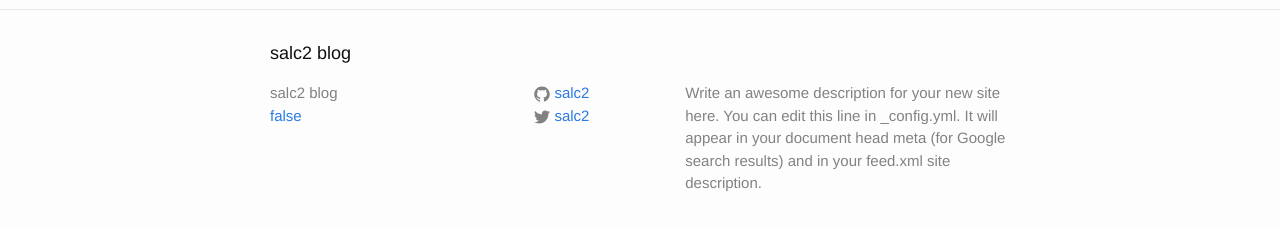
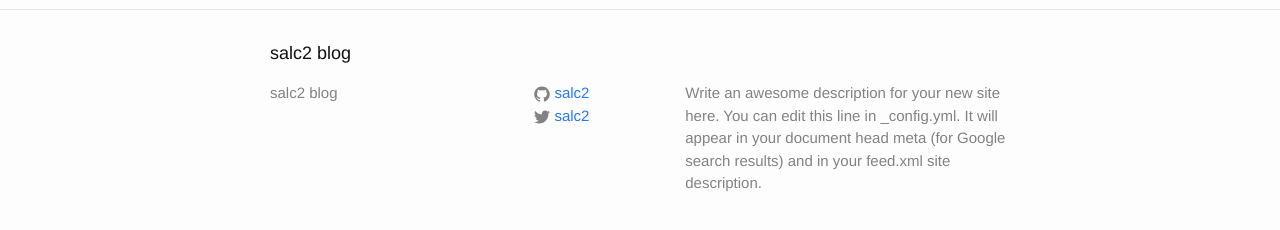
Before and after one commit to salc2/salc2.github.io, a Jekyll site: the page built from index.html, in a window 1280 px wide. Shown: the part 287-517 px from the top of the page. Built offline with Jekyll 4.4.1, drawn with Linux system fonts in a browser that asks for light colours.

Commit message:
building jekyll

```diff
--- a/_config.yml
+++ b/_config.yml
@@ -1,6 +1,6 @@
 # Site settings
 title: salc2 blog
-email: false
+#email:
 description: > # this means to ignore newlines until "baseurl:"
   Write an awesome description for your new site here. You can edit this
   line in _config.yml. It will appear in your document head meta (for
--- a/_includes/footer.html
+++ b/_includes/footer.html
@@ -8,7 +8,7 @@
       <div class="footer-col  footer-col-1">
         <ul class="contact-list">
           <li>{{ site.title }}</li>
-          <li><a href="mailto:{{ site.email }}">{{ site.email }}</a></li>
+          <!--<li><a href="mailto:{{ site.email }}">{{ site.email }}</a></li>-->
         </ul>
       </div>
 
```
